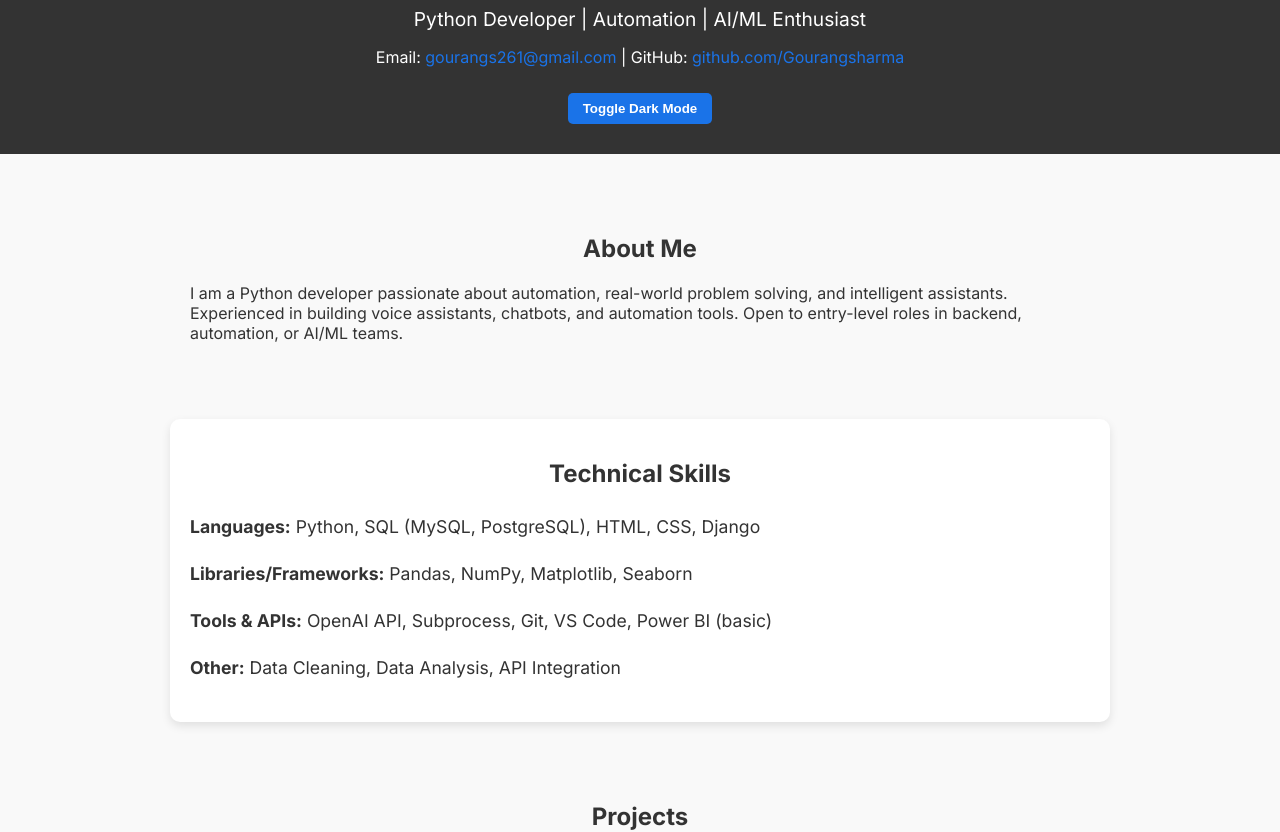
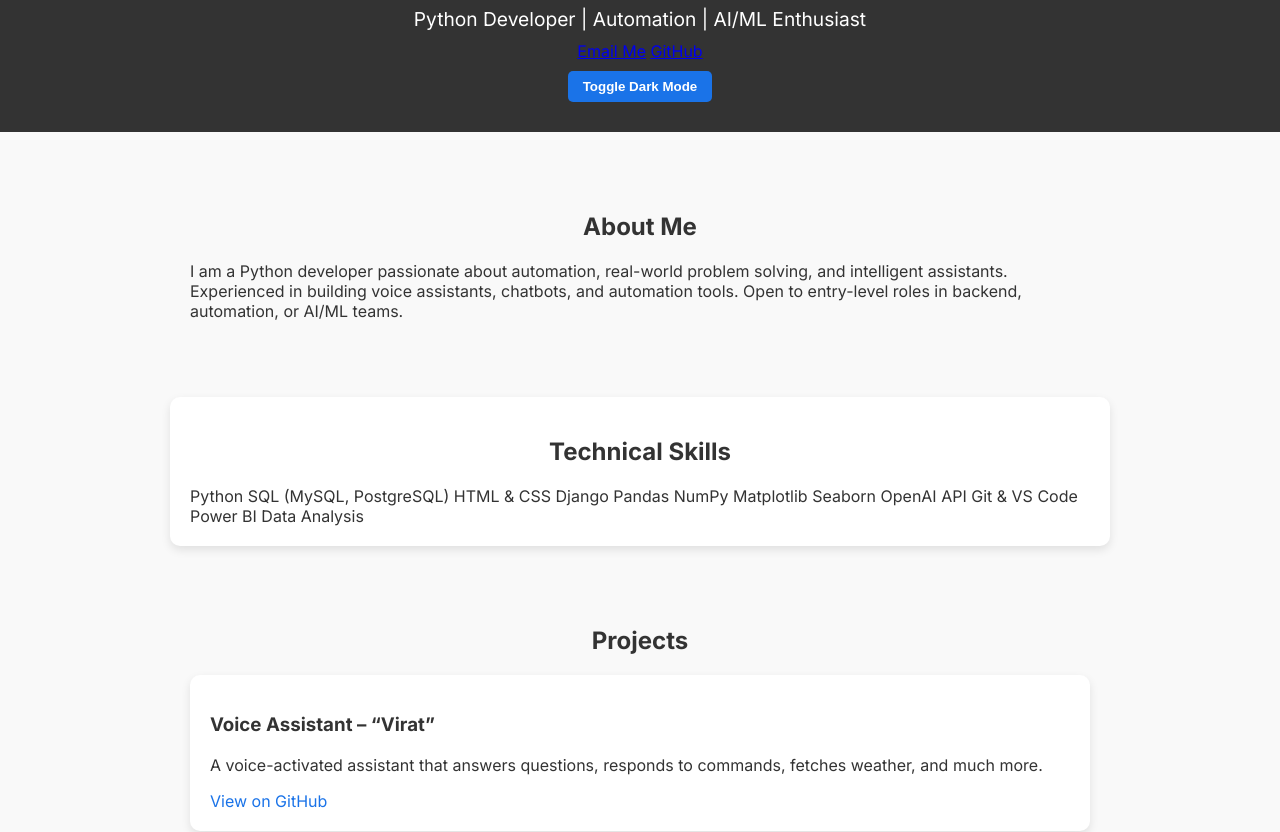
Before and after one commit to Gourangsharma/Gourangsharma.github.io, a plain HTML site: page index.html in a window 1280 px wide. Shown: the part 133-965 px from the top of the page. Drawn offline with Linux system fonts and the light colour scheme.

Commit message:
Update index.html

```diff
--- a/index.html
+++ b/index.html
@@ -1,6 +1,5 @@
 <!DOCTYPE html>
 <html lang="en">
-
 <head>
     <meta charset="UTF-8" />
     <meta name="viewport" content="width=device-width, initial-scale=1.0"/>
@@ -8,8 +7,9 @@
     <link rel="stylesheet" href="style.css" />
     <link href="https://fonts.googleapis.com/css2?family=Inter:wght@400;600;700&display=swap" rel="stylesheet">
 </head>
+<body>
 
-<body>
+    <!-- Header / Hero -->
     <header>
         <nav>
             <ul>
@@ -22,14 +22,15 @@
         <div class="hero">
             <h1>Gourang Sharma</h1>
             <p class="tagline">Python Developer | Automation | AI/ML Enthusiast</p>
-            <p class="contact">
-                Email: <a href="mailto:gourangs261@gmail.com">gourangs261@gmail.com</a> |
-                GitHub: <a href="https://github.com/Gourangsharma" target="_blank">github.com/Gourangsharma</a>
-            </p>
+            <div class="contact-buttons">
+                <a href="mailto:gourangs261@gmail.com" class="btn">Email Me</a>
+                <a href="https://github.com/Gourangsharma" target="_blank" class="btn btn-secondary">GitHub</a>
+            </div>
             <button id="darkModeToggle">Toggle Dark Mode</button>
         </div>
     </header>
 
+    <!-- About Section -->
     <section id="about" class="about">
         <h2>About Me</h2>
         <p>I am a Python developer passionate about automation, real-world problem solving, and intelligent assistants.
@@ -37,35 +38,45 @@
         Open to entry-level roles in backend, automation, or AI/ML teams.</p>
     </section>
 
+    <!-- Skills Section -->
     <section id="skills" class="skills">
         <h2>Technical Skills</h2>
-        <ul>
-            <li><strong>Languages:</strong> Python, SQL (MySQL, PostgreSQL), HTML, CSS, Django</li>
-            <li><strong>Libraries/Frameworks:</strong> Pandas, NumPy, Matplotlib, Seaborn</li>
-            <li><strong>Tools & APIs:</strong> OpenAI API, Subprocess, Git, VS Code, Power BI (basic)</li>
-            <li><strong>Other:</strong> Data Cleaning, Data Analysis, API Integration</li>
-        </ul>
+        <div class="skills-container">
+            <span class="skill-badge">Python</span>
+            <span class="skill-badge">SQL (MySQL, PostgreSQL)</span>
+            <span class="skill-badge">HTML & CSS</span>
+            <span class="skill-badge">Django</span>
+            <span class="skill-badge">Pandas</span>
+            <span class="skill-badge">NumPy</span>
+            <span class="skill-badge">Matplotlib</span>
+            <span class="skill-badge">Seaborn</span>
+            <span class="skill-badge">OpenAI API</span>
+            <span class="skill-badge">Git & VS Code</span>
+            <span class="skill-badge">Power BI</span>
+            <span class="skill-badge">Data Analysis</span>
+        </div>
     </section>
 
+    <!-- Projects Section -->
     <section id="projects" class="projects">
         <h2>Projects</h2>
 
         <div class="project">
             <h3>Voice Assistant – “Virat”</h3>
-            <p>A voice-activated assistant that answers your questions, responds to commands, fetches weather, and much more.</p>
-            <p><a href="https://github.com/Gourangsharma/voice-assistant-virat" target="_blank">View Project on GitHub</a></p>
+            <p>A voice-activated assistant that answers questions, responds to commands, fetches weather, and much more.</p>
+            <a href="https://github.com/Gourangsharma/voice-assistant-virat" target="_blank" class="btn btn-project">View on GitHub</a>
         </div>
 
         <div class="project">
             <h3>WhatsApp ChatBot Automation</h3>
             <p>A Python bot that automates WhatsApp Web messaging using OpenRouter AI model.</p>
-            <p><a href="https://github.com/Gourangsharma/whatsapp-chatbot-python" target="_blank">View Project on GitHub</a></p>
+            <a href="https://github.com/Gourangsharma/whatsapp-chatbot-python" target="_blank" class="btn btn-project">View on GitHub</a>
         </div>
 
         <div class="project">
             <h3>Pizza Hut Sales Analysis (SQL)</h3>
             <p>Analyzed sales data in MySQL to identify trends and insights.</p>
-            <p><a href="https://github.com/Gourangsharma/PizzaHut.sql" target="_blank">View Project on GitHub</a></p>
+            <a href="https://github.com/Gourangsharma/PizzaHut.sql" target="_blank" class="btn btn-project">View on GitHub</a>
         </div>
 
         <div class="project">
@@ -74,11 +85,13 @@
         </div>
     </section>
 
+    <!-- Resume Section -->
     <section id="resume" class="resume">
         <h2>Resume</h2>
-        <p><a href="Gourang_resume.pdf" download>Download My Resume (PDF)</a></p>
+        <a href="Gourang_resume.pdf" download class="btn btn-resume">Download My Resume (PDF)</a>
     </section>
 
+    <!-- Footer -->
     <footer>
         © 2025 Gourang Sharma. All Rights Reserved.
     </footer>
@@ -88,8 +101,13 @@
         document.querySelectorAll('nav a').forEach(anchor => {
             anchor.addEventListener('click', function(e) {
                 e.preventDefault();
-                document.querySelector(this.getAttribute('href')).scrollIntoView({
-                    behavior: 'smooth'
+                const headerOffset = document.querySelector('header').offsetHeight;
+                const elementPosition = document.querySelector(this.getAttribute('href')).offsetTop;
+                const offsetPosition = elementPosition - headerOffset + 10;
+
+                window.scrollTo({
+                    top: offsetPosition,
+                    behavior: "smooth"
                 });
             });
         });
@@ -101,5 +119,4 @@
         });
     </script>
 </body>
-
 </html>
```
